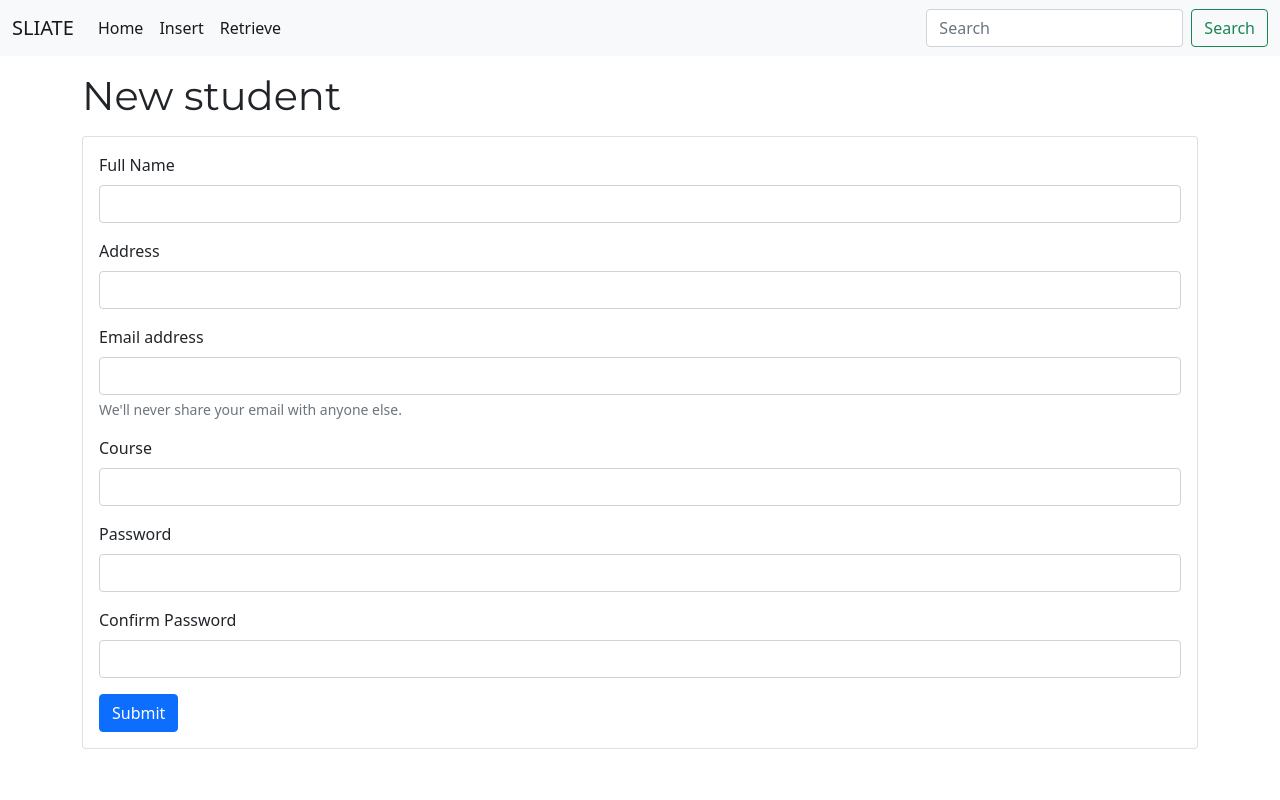
After one commit to chamarasab/php_crud, a PHP site: page /course/insert.php in a window 1280 px wide. The commit adds this page. Run offline with PHP 8.4, Linux system fonts and the light colour scheme.

Commit message:
insert, retrieve, delete

```diff
--- /dev/null
+++ b/insert.php
@@ -0,0 +1,108 @@
+<?php
+    if (isset($_POST['Submit'])) {
+
+        $name = $_POST['txtName'];
+        $address = $_POST['txtAddress'];
+        $contact = $_POST['txtEmail'];
+        $course = $_POST['txtCourse'];
+        $password = $_POST['txtPassword'];
+
+        $connection=mysqli_connect('localhost','root','','sliate');
+
+        $insert_query = "INSERT INTO students (name,address,contact,course,password) VALUES ('".$name."','".$address."','".$contact."','".$course."','".$password."')";
+
+        $result = mysqli_query($connection,$insert_query);
+
+        if($result){
+            echo "<div class='alert alert-success'> New student created successfully </div>";
+        }
+        else{
+            echo "<div class='alert alert-danger'> Oops! Something went wrong. </div>";
+        }
+    }
+?>
+
+<!DOCTYPE html>
+<html lang="en">
+<head>
+    <meta charset="UTF-8">
+    <meta http-equiv="X-UA-Compatible" content="IE=edge">
+    <meta name="viewport" content="width=device-width, initial-scale=1.0">
+    <link rel="stylesheet" href="css/bootstrap.min.css">
+    <style>
+        @import url('https://fonts.googleapis.com/css2?family=Montserrat:ital,wght@0,200;0,300;0,400;1,100&family=Raleway:wght@400&display=swap');
+        h2{font-family: 'Raleway', sans-serif;}
+        h1,p{font-family: 'Montserrat', sans-serif;}
+    </style>
+    <title>Insert</title>
+</head>
+<body>
+
+    <nav class="navbar navbar-expand-lg navbar-light bg-light">
+    <div class="container-fluid">
+        <a class="navbar-brand" href="#">SLIATE</a>
+        <button class="navbar-toggler" type="button" data-bs-toggle="collapse" data-bs-target="#navbarSupportedContent" aria-controls="navbarSupportedContent" aria-expanded="false" aria-label="Toggle navigation">
+        <span class="navbar-toggler-icon"></span>
+        </button>
+        <div class="collapse navbar-collapse" id="navbarSupportedContent">
+        <ul class="navbar-nav me-auto mb-2 mb-lg-0">
+            <li class="nav-item">
+                <a class="nav-link active" aria-current="page" href="#">Home</a>
+            </li>
+            <li class="nav-item">
+                <a class="nav-link active" aria-current="page" href="insert.php">Insert</a>
+            </li>
+            <li class="nav-item">
+                <a class="nav-link active" aria-current="page" href="retrieve.php">Retrieve</a>
+            </li>
+
+
+
+        </ul>
+        <form class="d-flex">
+            <input class="form-control me-2" type="search" placeholder="Search" aria-label="Search">
+            <button class="btn btn-outline-success" type="submit">Search</button>
+        </form>
+        </div>
+    </div>
+    </nav>
+
+    <div class="container mt-3">
+        <h1>New student</h1>
+        <div class="card mt-3">
+            <div class="card-body">
+            <form method="POST">
+                <div class="mb-3">
+                    <label for="exampleInputEmail1" class="form-label">Full Name</label>
+                    <input type="text" class="form-control" name="txtName" aria-describedby="nameHelp">
+                </div>
+                <div class="mb-3">
+                    <label for="exampleInputEmail1" class="form-label">Address</label>
+                    <input type="text" class="form-control" name="txtAddress" aria-describedby="addressHelp">
+                </div>
+                <div class="mb-3">
+                    <label for="exampleInputEmail1" class="form-label">Email address</label>
+                    <input type="email" class="form-control" name="txtEmail" aria-describedby="emailHelp">
+                    <div id="emailHelp" class="form-text">We'll never share your email with anyone else.</div>
+                </div>
+                <div class="mb-3">
+                    <label for="exampleInputEmail1" class="form-label">Course</label>
+                    <input type="text" class="form-control" name="txtCourse" aria-describedby="courseHelp">
+                </div>
+                <div class="mb-3">
+                    <label for="exampleInputPassword1" class="form-label">Password</label>
+                    <input type="password" class="form-control" name="txtPassword">
+                </div>
+                <div class="mb-3">
+                    <label for="exampleInputPassword1" class="form-label">Confirm Password</label>
+                    <input type="password" class="form-control" name="txtConfirmPassword">
+                </div>
+
+                <input type="submit" name="Submit" class="btn btn-primary" value="Submit"/>
+                </form>
+            </div>
+        </div>
+    </div>
+
+</body>
+</html>
```
Also changed, not shown: delete.php (added, +30 -0 lines), login.php (renamed from form.php, +30 -0 lines), retrieve.php (added, +93 -0 lines).
